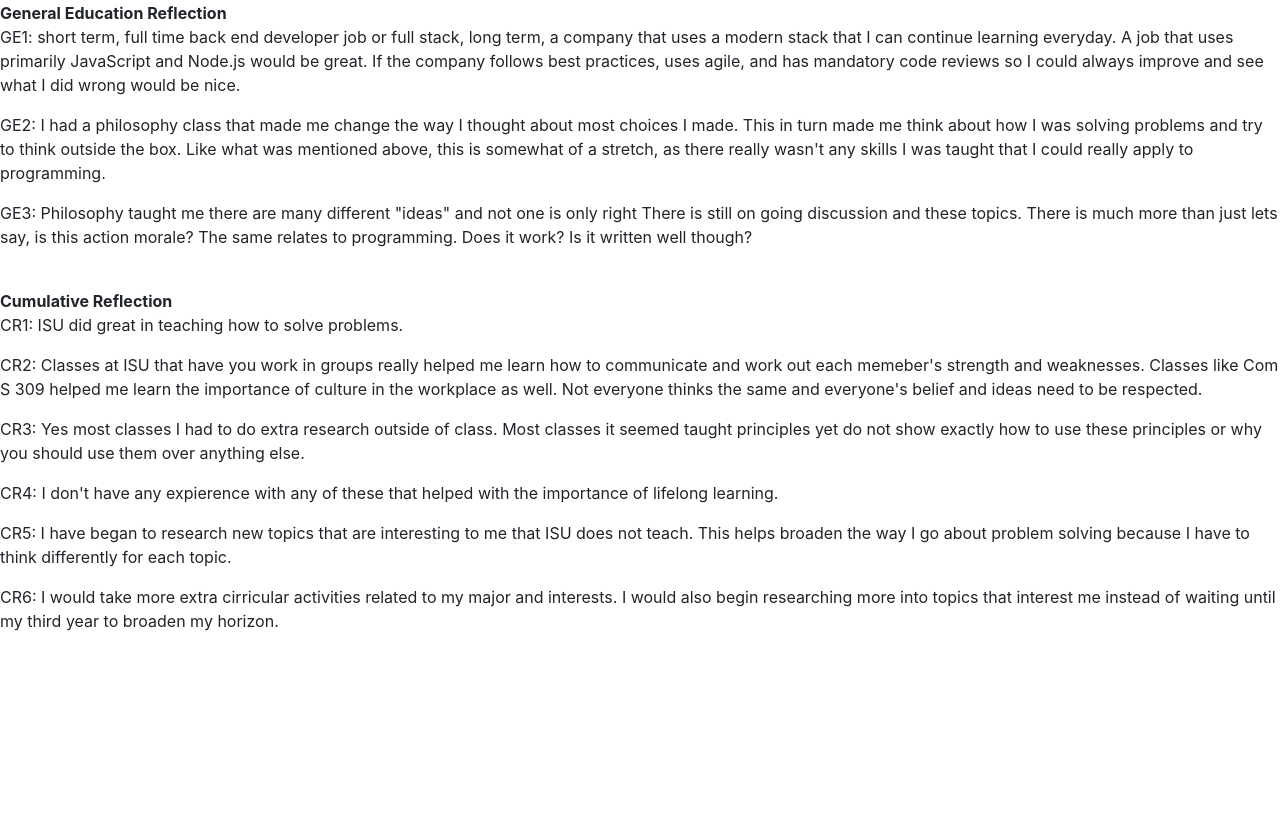
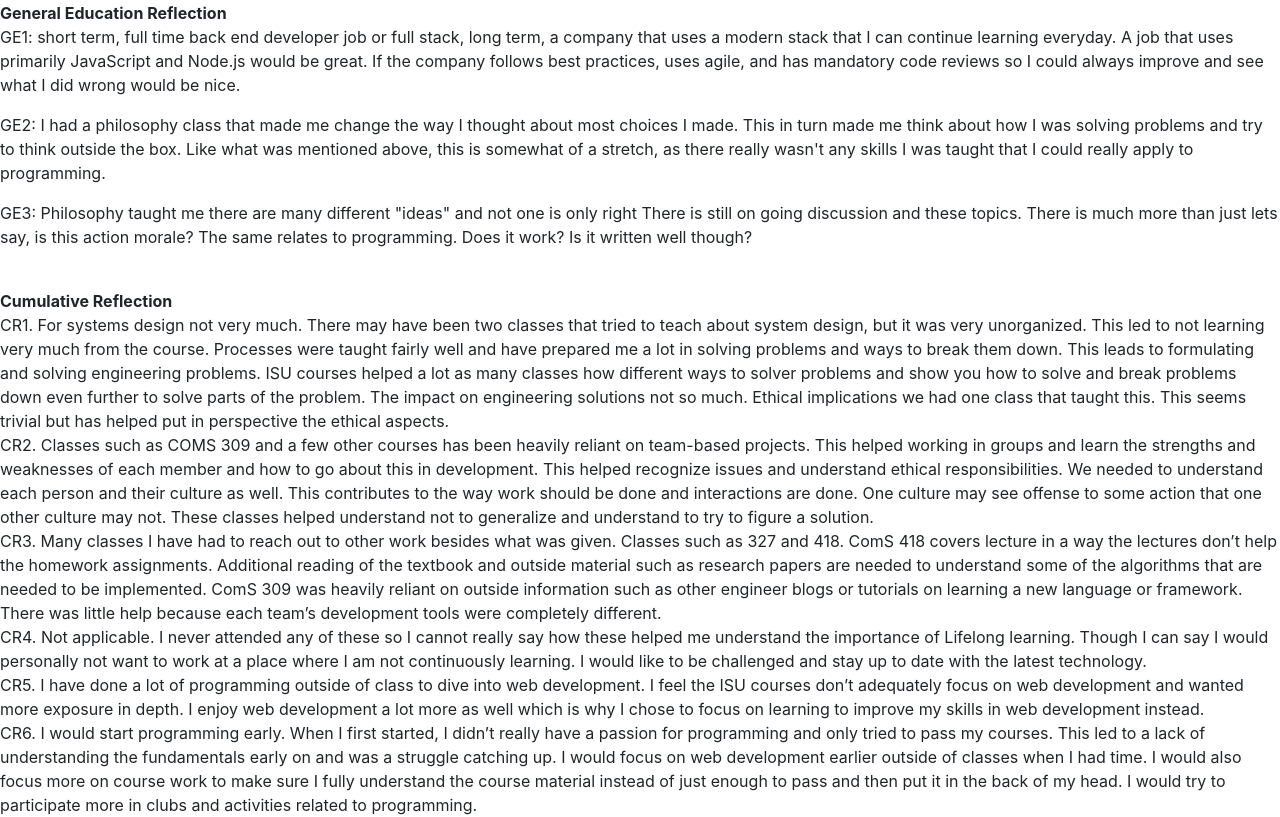
Before and after one commit to maveys3/maveys3.github.io, a plain HTML site: page aboutme.html in a window 1280 px wide. Shown: the part 740-1557 px from the top of the page. Before the commit the page ends 1389 px from the top, so only its background shows below. Drawn offline with nearby package versions, Linux system fonts and the light colour scheme.

Commit message:
Update aboutme.html

```diff
--- a/aboutme.html
+++ b/aboutme.html
@@ -86,29 +86,41 @@
 
         <br><div>
             <b>Cumulative Reflection</b>
-            <p>CR1:
-                ISU did great in teaching how to solve problems.
-            </p>
-            <p>CR2:
-                Classes at ISU that have you work in groups really helped me learn how to communicate and work out
-                each memeber's strength and weaknesses. Classes like Com S 309 helped me learn the importance of culture in
-                the workplace as well. Not everyone thinks the same and everyone's belief and ideas need to be respected.
-            </p>
-            <p>CR3:
-                Yes most classes I had to do extra research outside of class. Most classes it seemed taught principles
-                yet do not show exactly how to use these principles or why you should use them over anything else.
-            </p>
-            <p>CR4:
-                I don't have any expierence with any of these that helped with the importance of lifelong learning.
-            </p>
-            <p>CR5:
-                I have began to research new topics that are interesting to me that ISU does not teach. This helps broaden
-                the way I go about problem solving because I have to think differently for each topic.
-            </p>
-            <p>CR6:
-                I would take more extra cirricular activities related to my major and interests. I would also
-                begin researching more into topics that interest me instead of waiting until my third year to broaden my horizon.
-            </p>
+<article>CR1. For systems design not very much. There may have been two classes that tried to teach about
+system design, but it was very unorganized. This led to not learning very much from the course.
+Processes were taught fairly well and have prepared me a lot in solving problems and ways to break
+them down. This leads to formulating and solving engineering problems. ISU courses helped a lot as
+many classes how different ways to solver problems and show you how to solve and break problems
+down even further to solve parts of the problem. The impact on engineering solutions not so much.
+Ethical implications we had one class that taught this. This seems trivial but has helped put in
+  perspective the ethical aspects.</article>
+<article>CR2. Classes such as COMS 309 and a few other courses has been heavily reliant on team-based
+projects. This helped working in groups and learn the strengths and weaknesses of each member and
+how to go about this in development. This helped recognize issues and understand ethical
+responsibilities. We needed to understand each person and their culture as well. This contributes to
+the way work should be done and interactions are done. One culture may see offense to some action
+that one other culture may not. These classes helped understand not to generalize and understand to
+  try to figure a solution.</article>
+<article>CR3. Many classes I have had to reach out to other work besides what was given. Classes such as 327
+and 418. ComS 418 covers lecture in a way the lectures don’t help the homework assignments.
+Additional reading of the textbook and outside material such as research papers are needed to
+understand some of the algorithms that are needed to be implemented. ComS 309 was heavily reliant
+on outside information such as other engineer blogs or tutorials on learning a new language or
+framework. There was little help because each team’s development tools were completely different.</article>
+<article>CR4. Not applicable. I never attended any of these so I cannot really say how these helped me
+understand the importance of Lifelong learning. Though I can say I would personally not want to work
+at a place where I am not continuously learning. I would like to be challenged and stay up to date with
+  the latest technology.</article>
+<article>CR5. I have done a lot of programming outside of class to dive into web development. I feel the ISU
+courses don’t adequately focus on web development and wanted more exposure in depth. I enjoy
+web development a lot more as well which is why I chose to focus on learning to improve my skills in
+  web development instead.</article>
+<article>CR6. I would start programming early. When I first started, I didn’t really have a passion for
+programming and only tried to pass my courses. This led to a lack of understanding the fundamentals
+early on and was a struggle catching up. I would focus on web development earlier outside of classes
+when I had time. I would also focus more on course work to make sure I fully understand the course
+material instead of just enough to pass and then put it in the back of my head. I would try to participate
+  more in clubs and activities related to programming.</article>
         </div>
     <!-- Optional JavaScript -->
     <!-- jQuery first, then Popper.js, then Bootstrap JS -->
```
